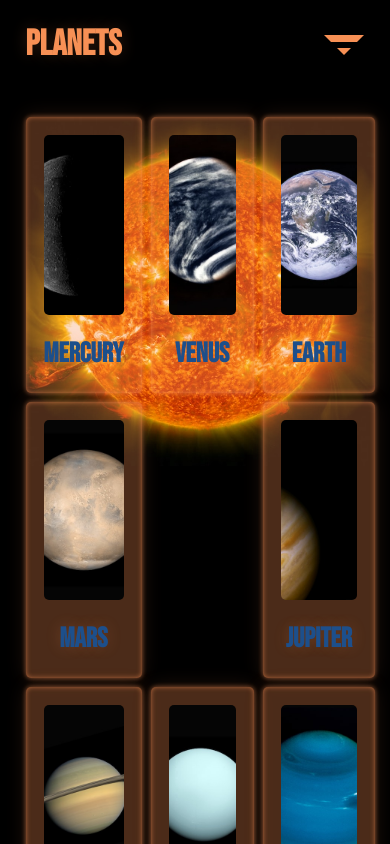
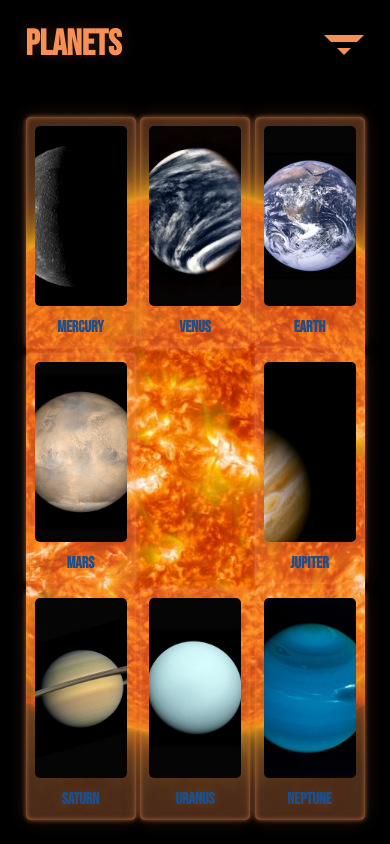
Before and after one commit to edo979/planets-app, a React (Vite) app: page / in a window 390 px wide. Shown: the top 844 px of the page. Built offline with nearby package versions, Linux system fonts and the light colour scheme.

Commit message:
finish mobile page

```diff
--- a/src/scss/_media-query.scss
+++ b/src/scss/_media-query.scss
@@ -108,4 +108,15 @@
   .box {
     width: 100%;
   }
+
+  .card-list {
+    gap: 0.25rem;
+    --f-gap: 0.5rem;
+  }
+  .card {
+    padding: 0.5rem;
+    h2 {
+      font-size: var(--fs-400);
+    }
+  }
 }
--- a/src/scss/components/_card.scss
+++ b/src/scss/components/_card.scss
@@ -11,6 +11,10 @@
   .planet-sun {
     grid-area: 1 / 1 / -1 / -1;
     z-index: -1;
+
+    a {
+      height: 100%;
+    }
   }
 
   .planet-mercury {
@@ -59,7 +63,7 @@
 
     .card_image {
       width: 100%;
-      height: 100%;
+      height: 100% !important;
     }
 
     img {
```
